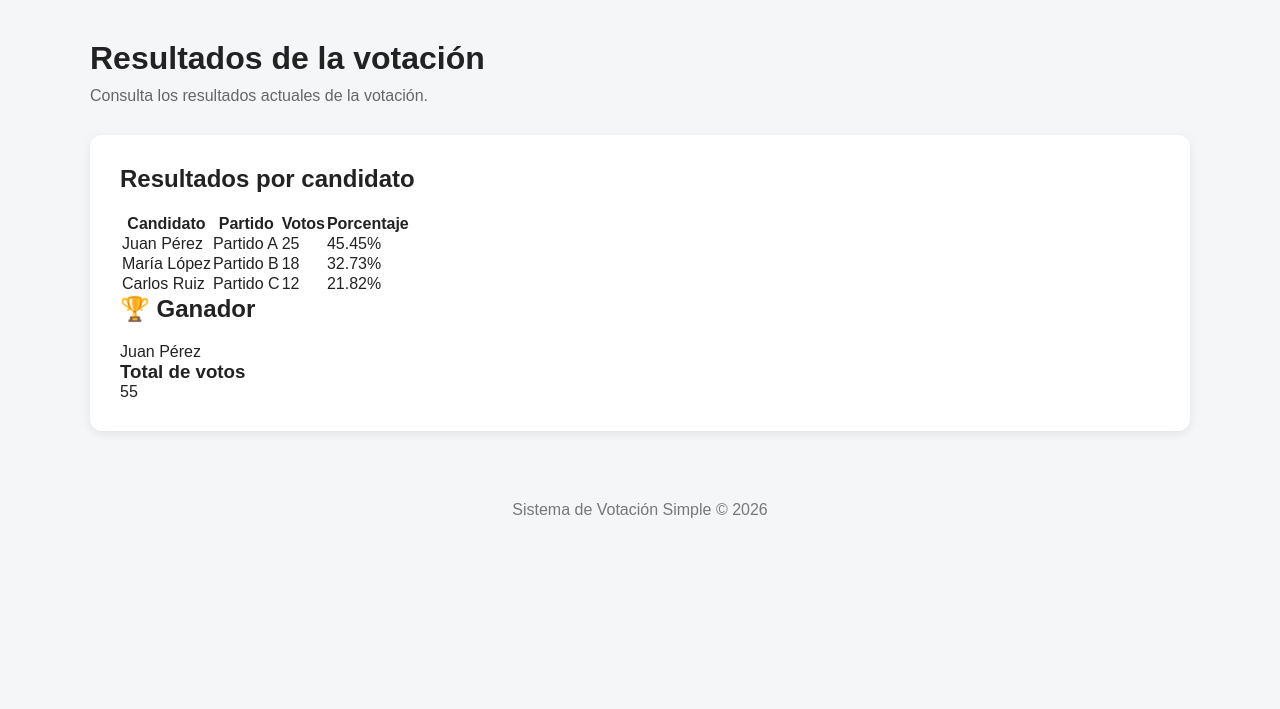
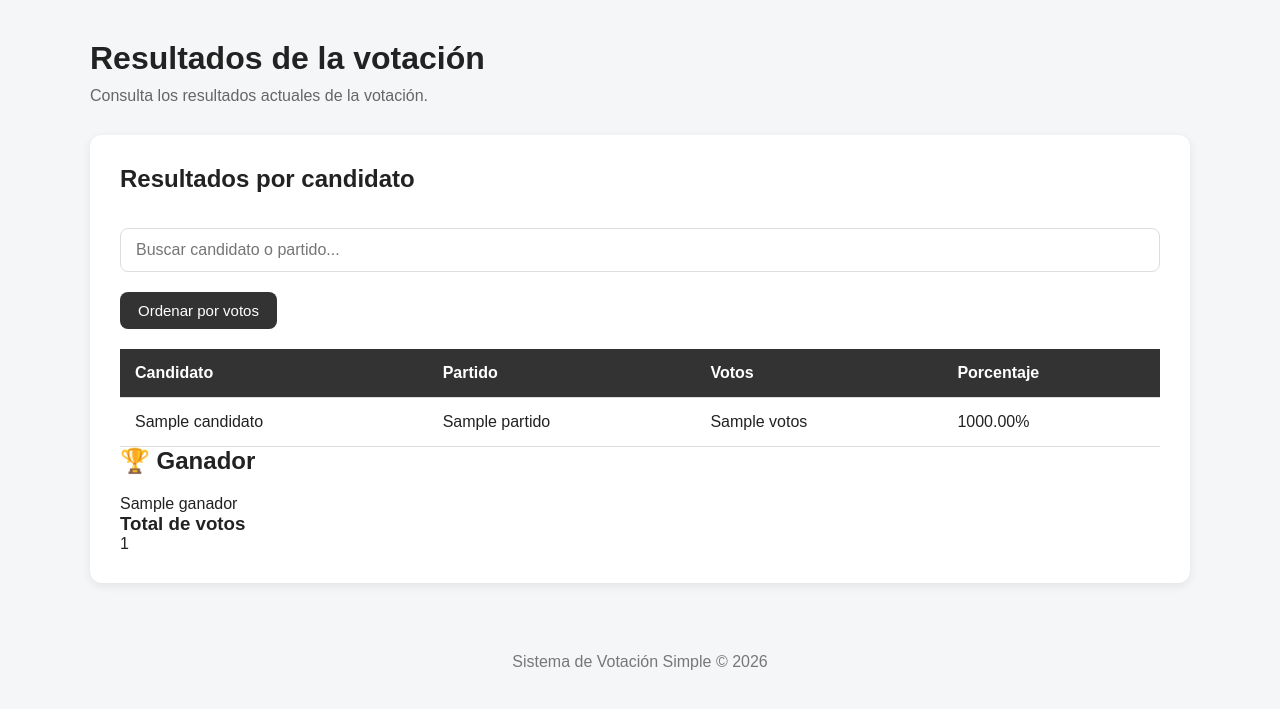
Before and after one commit to valeryndph-cloud/Sistema-de-Votaci-n, a Python web app: template templates/resultados.html in a window 1280 px wide. Shown: the part 66-775 px from the top of the page. Run offline with Jinja, Linux system fonts and the light colour scheme; the template is opened without the code that fills it: most values are stand-ins (such as "Sample title", 1, 10 or a date in 2020).

Commit message:
feat: agregar panel y resultados de votacion

```diff
--- a/static/css/admin.css
+++ b/static/css/admin.css
@@ -175,3 +175,61 @@ footer {
     }
 
 }
+
+/* BUSCADOR DE RESULTADOS */
+
+#filtro {
+    width: 100%;
+    padding: 12px 15px;
+    margin-top: 15px;
+    margin-bottom: 10px;
+    border: 1px solid #ddd;
+    border-radius: 8px;
+    font-size: 16px;
+    outline: none;
+}
+
+#filtro:focus {
+    border-color: #333;
+}
+
+/* BOTÓN ORDENAR */
+
+#ordenarVotos {
+    margin-top: 10px;
+    padding: 10px 18px;
+    background-color: #333;
+    color: white;
+    border: none;
+    border-radius: 8px;
+    cursor: pointer;
+    font-size: 15px;
+}
+
+#ordenarVotos:hover {
+    background-color: #555;
+}
+
+/* TABLA DE RESULTADOS */
+
+table {
+    width: 100%;
+    border-collapse: collapse;
+    margin-top: 20px;
+}
+
+th,
+td {
+    padding: 15px;
+    text-align: left;
+    border-bottom: 1px solid #ddd;
+}
+
+th {
+    background-color: #333;
+    color: white;
+}
+
+tr:hover {
+    background-color: #f5f5f5;
+}
--- a/static/js/resultados.js
+++ b/static/js/resultados.js
@@ -1,58 +1,35 @@
-const resultados = [
-    {
-        nombre: "Juan Pérez",
-        partido: "Partido A",
-        votos: 25
-    },
-    {
-        nombre: "María López",
-        partido: "Partido B",
-        votos: 18
-    },
-    {
-        nombre: "Carlos Ruiz",
-        partido: "Partido C",
-        votos: 12
-    }
-];
+console.log("Módulo de resultados cargado");
 
+// Buscar candidatos en la tabla
+function filtrarResultados() {
+    const filtro = document.getElementById("filtro").value.toLowerCase();
+    const filas = document.querySelectorAll("#tablaResultados tr");
 
-const totalVotos = resultados.reduce(
-    (total, candidato) => total + candidato.votos,
-    0
-);
+    filas.forEach(function (fila) {
+        const candidato = fila.cells[0].textContent.toLowerCase();
+        const partido = fila.cells[1].textContent.toLowerCase();
 
+        if (candidato.includes(filtro) || partido.includes(filtro)) {
+            fila.style.display = "";
+        } else {
+            fila.style.display = "none";
+        }
+    });
+}
 
-const tabla = document.getElementById("tablaResultados");
+// Ordenar candidatos de mayor a menor cantidad de votos
+function ordenarPorVotos() {
+    const tabla = document.getElementById("tablaResultados");
+    const filas = Array.from(tabla.querySelectorAll("tr"));
 
-tabla.innerHTML = "";
+    filas.sort(function (a, b) {
+        const votosA = parseInt(a.cells[2].textContent);
+        const votosB = parseInt(b.cells[2].textContent);
 
+        return votosB - votosA;
+    });
 
-resultados.forEach(candidato => {
-
-    const porcentaje = ((candidato.votos / totalVotos) * 100).toFixed(2);
-
-    const fila = document.createElement("tr");
-
-    fila.innerHTML = `
-        <td>${candidato.nombre}</td>
-        <td>${candidato.partido}</td>
-        <td>${candidato.votos}</td>
-        <td>${porcentaje}%</td>
-    `;
-
-    tabla.appendChild(fila);
-
-});
-
-
-document.getElementById("totalResultados").textContent = totalVotos;
-
-
-const ganador = resultados.reduce(
-    (mayor, candidato) =>
-        candidato.votos > mayor.votos ? candidato : mayor
-);
-
-
-document.getElementById("ganador").textContent = ganador.nombre;
+    filas.forEach(function (fila) {
+        tabla.appendChild(fila);
+    });
+}
--- a/templates/admin.html
+++ b/templates/admin.html
@@ -39,17 +39,17 @@
 
             <div class="card">
                 <h3>Usuarios registrados</h3>
-                <p id="totalUsuarios">0</p>
+                <p <p id="totalUsuarios">{{ total_usuarios }}</p></p>
             </div>
 
             <div class="card">
                 <h3>Votos realizados</h3>
-                <p id="totalVotos">0</p>
+                <p id="totalVotos">{{ total_votos }}</p>
             </div>
 
             <div class="card">
                 <h3>Votos pendientes</h3>
-                <p id="votosPendientes">0</p>
+                <p id="votosPendientes">{{ votos_pendientes }}</p>
             </div>
 
         </section>
--- a/templates/resultados.html
+++ b/templates/resultados.html
@@ -45,7 +45,19 @@
 
             <h2>Resultados por candidato</h2>
 
-            <table>
+            <input
+    type="text"
+    id="filtro"
+    placeholder="Buscar candidato o partido..."
+    onkeyup="filtrarResultados()"
+>
+
+
+<button id="ordenarVotos" onclick="ordenarPorVotos()">
+    Ordenar por votos
+</button>
+
+<table>
 
                 <thead>
 
@@ -61,28 +73,27 @@
 
                 <tbody id="tablaResultados">
 
-                    <tr>
-                        <td>Juan Pérez</td>
-                        <td>Partido A</td>
-                        <td>25</td>
-                        <td>45.45%</td>
-                    </tr>
+    {% for candidato in candidatos %}
 
-                    <tr>
-                        <td>María López</td>
-                        <td>Partido B</td>
-                        <td>18</td>
-                        <td>32.73%</td>
-                    </tr>
+    <tr>
 
-                    <tr>
-                        <td>Carlos Ruiz</td>
-                        <td>Partido C</td>
-                        <td>12</td>
-                        <td>21.82%</td>
-                    </tr>
+        <td>{{ candidato.nombre }}</td>
 
-                </tbody>
+        <td>{{ candidato.partido }}</td>
+
+        <td>{{ candidato.votos }}</td>
+
+        <td>
+            {{ "%.2f"|format((candidato.votos / total_votos) * 100) }}%
+        </td>
+
+    </tr>
+
+        {% endfor %}
+
+</tbody>
+
+
 
             </table>
 
@@ -91,8 +102,10 @@
 
                 <h2>🏆 Ganador</h2>
 
-                <p id="ganador">
-                    Juan Pérez
+
+                   <p id="ganador">
+                {{ ganador.nombre }}
+
                 </p>
 
             </div>
@@ -103,8 +116,8 @@
                 <h3>Total de votos</h3>
 
                 <p id="totalResultados">
-                    55
-                </p>
+    {{ total_votos }}
+</p>
 
             </div>
 
```
Also changed, not shown: other parts of static/css/admin.css (+16 -16 lines).
